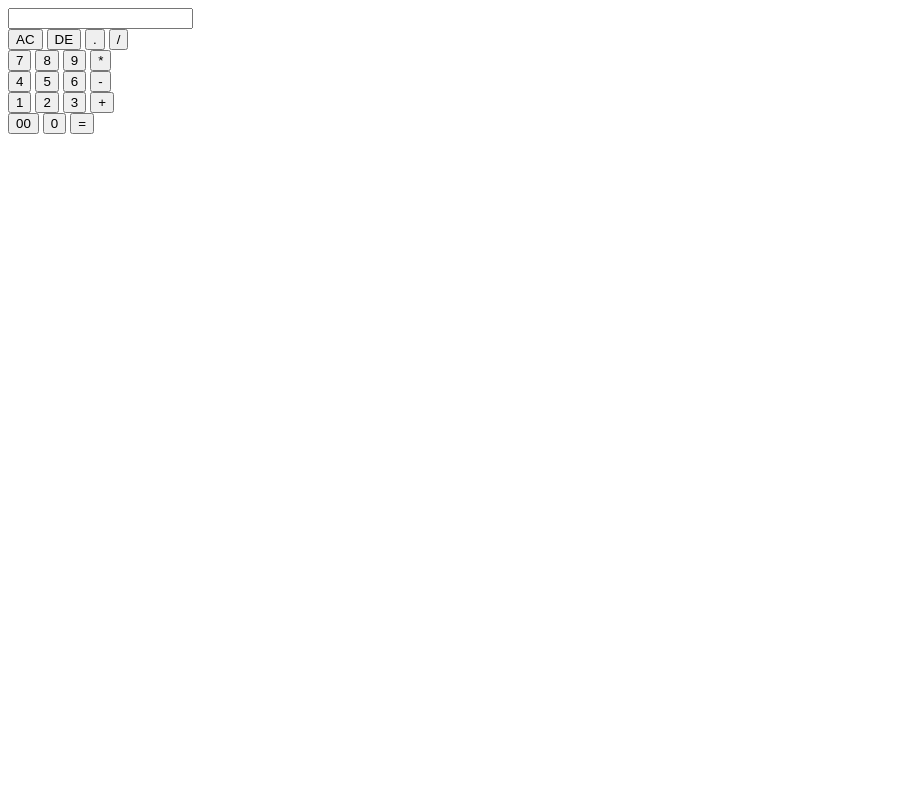
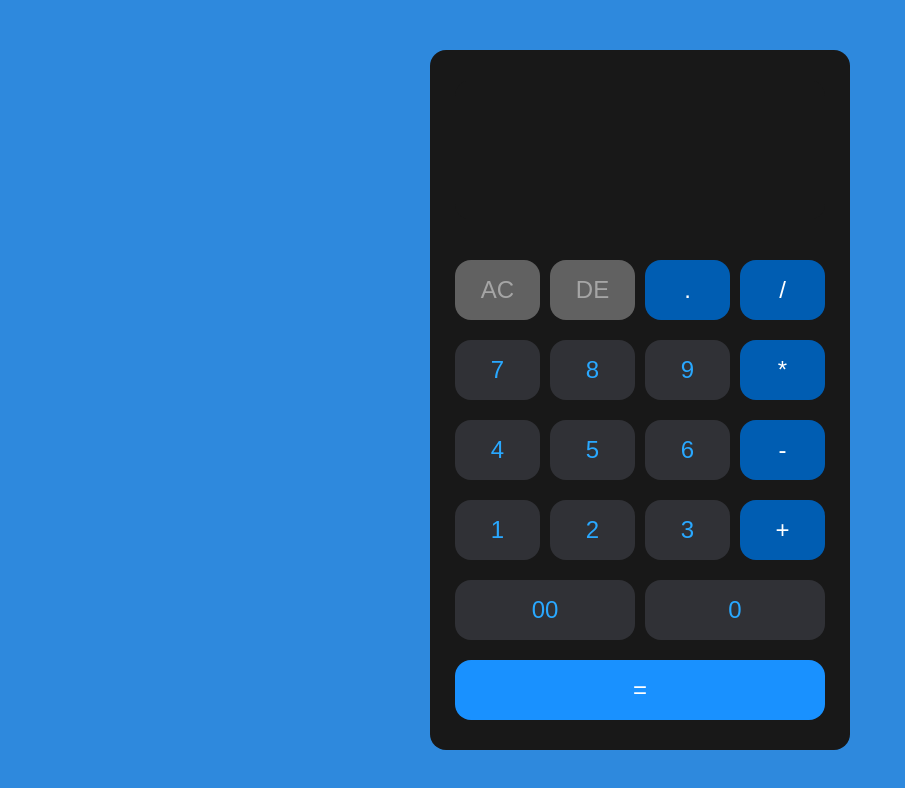
Before and after one commit to KavyaSaraswat23/Calculator, a plain HTML site: page index.html in a window 1280 px wide. Shown: the whole page, without its empty margins (0-905 px from the left). Drawn offline with Linux system fonts and the light colour scheme.

Commit message:
Join the styling file

```diff
--- a/index.html
+++ b/index.html
@@ -4,7 +4,7 @@
     <meta charset="UTF-8">
     <meta name="viewport" content="width=device-width, initial-scale=1.0">
     <title>Document</title>
-    <link rel="stylesheet" href="./calculator.css">
+    <link rel="stylesheet" href="./style.css">
 </head>
 <body>
 
```
